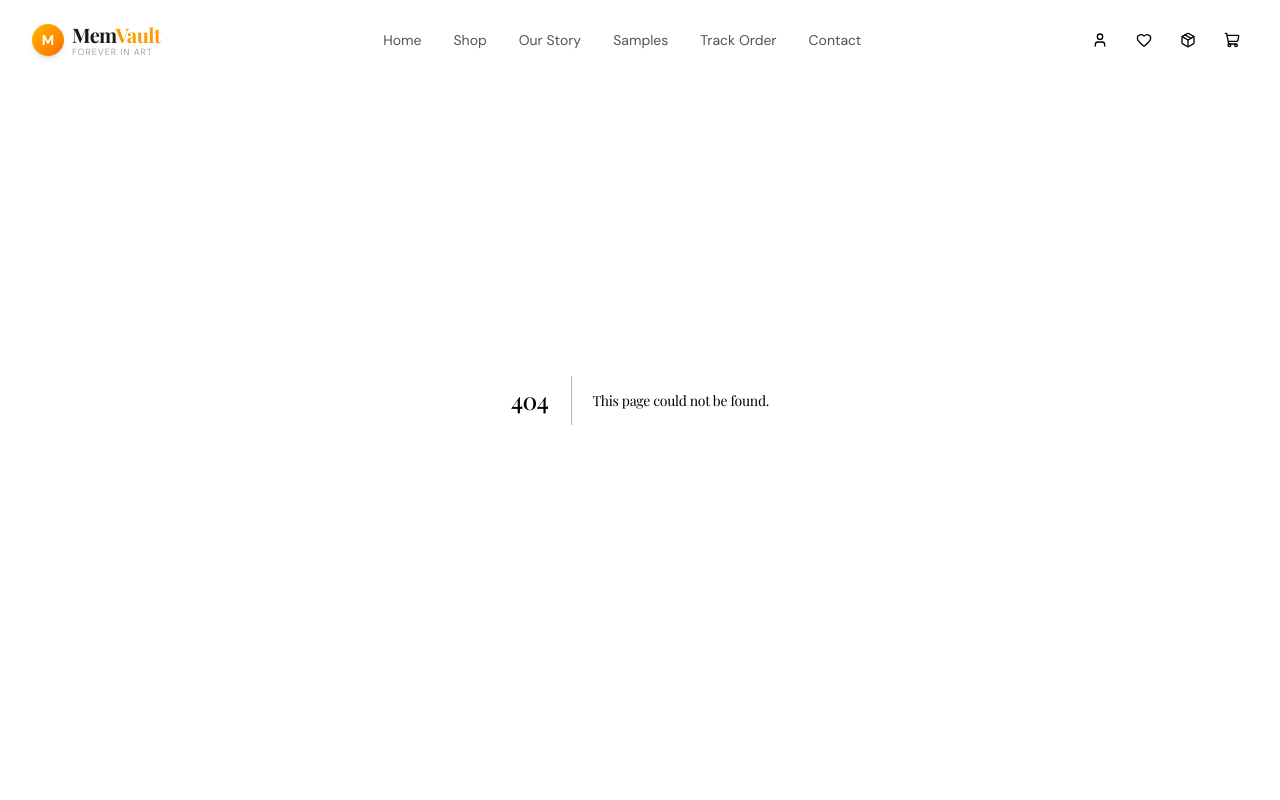
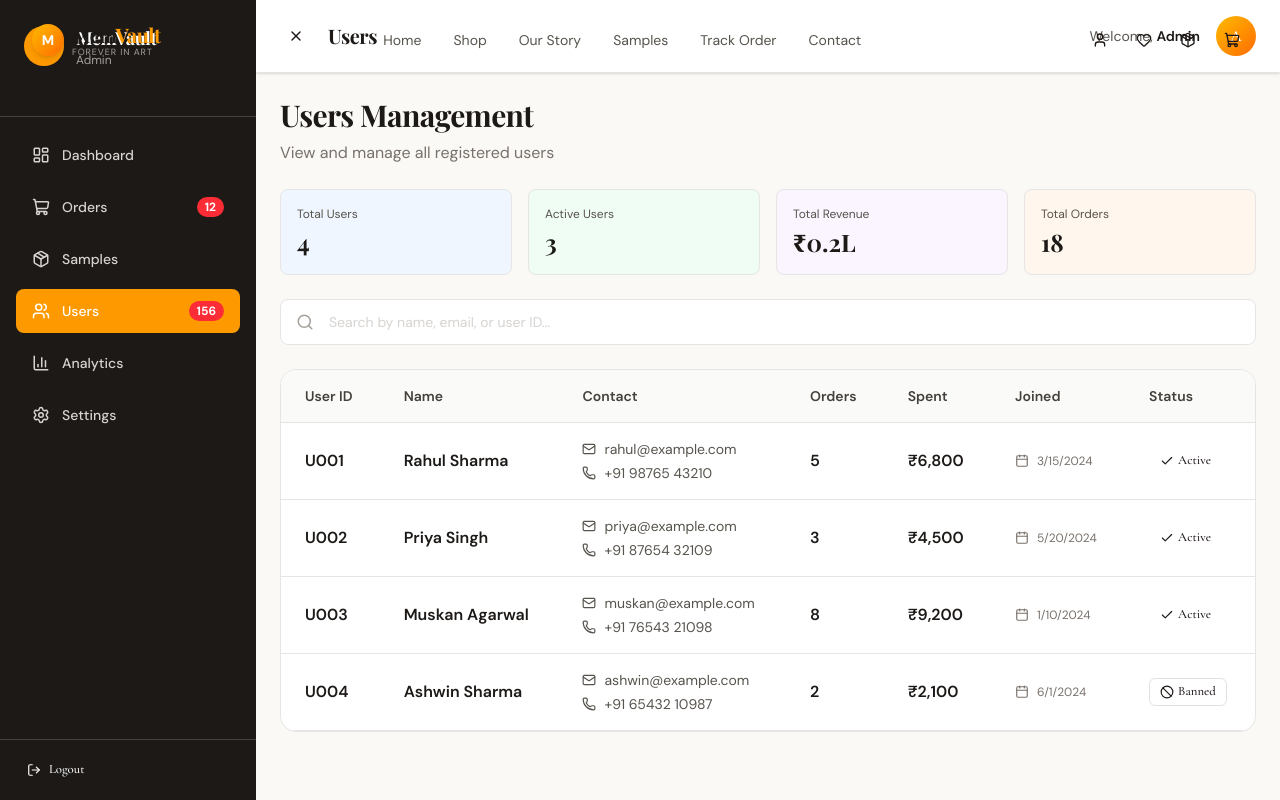
Before and after one commit to rachitsharma300/mystoryarchive, a Next.js app: page /admin/users in a window 1280 px wide. Before the commit this address had no page. Shown: the top 800 px of the page. Built offline with nearby package versions, Linux system fonts and the light colour scheme; a web font is replaced by a local one.

Commit message:
feat: add UsersPage component for user management with search and status toggle

```diff
--- /dev/null
+++ b/app/admin/users/page.tsx
@@ -0,0 +1,278 @@
+"use client";
+
+import { useState } from "react";
+import { motion } from "framer-motion";
+import { Search, Mail, Phone, Calendar, Ban, Check } from "lucide-react";
+import { Button } from "@/components/ui/button";
+
+interface User {
+  id: string;
+  name: string;
+  email: string;
+  phone: string;
+  totalOrders: number;
+  totalSpent: number;
+  joinDate: string;
+  isActive: boolean;
+  lastOrder: string;
+}
+
+const mockUsers: User[] = [
+  {
+    id: "U001",
+    name: "Rahul Sharma",
+    email: "rahul@example.com",
+    phone: "+91 98765 43210",
+    totalOrders: 5,
+    totalSpent: 6800,
+    joinDate: "2024-03-15",
+    isActive: true,
+    lastOrder: "2025-06-05",
+  },
+  {
+    id: "U002",
+    name: "Priya Singh",
+    email: "priya@example.com",
+    phone: "+91 87654 32109",
+    totalOrders: 3,
+    totalSpent: 4500,
+    joinDate: "2024-05-20",
+    isActive: true,
+    lastOrder: "2025-05-28",
+  },
+  {
+    id: "U003",
+    name: "Muskan Agarwal",
+    email: "muskan@example.com",
+    phone: "+91 76543 21098",
+    totalOrders: 8,
+    totalSpent: 9200,
+    joinDate: "2024-01-10",
+    isActive: true,
+    lastOrder: "2025-06-08",
+  },
+  {
+    id: "U004",
+    name: "Ashwin Sharma",
+    email: "ashwin@example.com",
+    phone: "+91 65432 10987",
+    totalOrders: 2,
+    totalSpent: 2100,
+    joinDate: "2024-06-01",
+    isActive: false,
+    lastOrder: "2025-04-15",
+  },
+];
+
+export default function UsersPage() {
+  const [users, setUsers] = useState(mockUsers);
+  const [searchTerm, setSearchTerm] = useState("");
+
+  const filteredUsers = users.filter((user) => {
+    return (
+      user.name.toLowerCase().includes(searchTerm.toLowerCase()) ||
+      user.email.toLowerCase().includes(searchTerm.toLowerCase()) ||
+      user.id.includes(searchTerm)
+    );
+  });
+
+  const handleToggleStatus = (id: string) => {
+    setUsers(
+      users.map((user) =>
+        user.id === id ? { ...user, isActive: !user.isActive } : user
+      )
+    );
+  };
+
+  const stats = {
+    total: users.length,
+    active: users.filter((u) => u.isActive).length,
+    totalSpent: users.reduce((sum, u) => sum + u.totalSpent, 0),
+    totalOrders: users.reduce((sum, u) => sum + u.totalOrders, 0),
+  };
+
+  return (
+    <div className="space-y-6">
+      {/* Header */}
+      <motion.div
+        initial={{ opacity: 0, y: 20 }}
+        animate={{ opacity: 1, y: 0 }}
+      >
+        <h1 className="font-display text-3xl font-bold text-stone-900 mb-2">
+          Users Management
+        </h1>
+        <p className="font-sans-clean text-stone-500">
+          View and manage all registered users
+        </p>
+      </motion.div>
+
+      {/* Stats */}
+      <motion.div
+        initial={{ opacity: 0, y: 20 }}
+        animate={{ opacity: 1, y: 0 }}
+        transition={{ delay: 0.1 }}
+        className="grid grid-cols-2 md:grid-cols-4 gap-4"
+      >
+        {[
+          { label: "Total Users", value: stats.total, color: "bg-blue-50" },
+          { label: "Active Users", value: stats.active, color: "bg-green-50" },
+          {
+            label: "Total Revenue",
+            value: `₹${(stats.totalSpent / 100000).toFixed(1)}L`,
+            color: "bg-purple-50",
+          },
+          {
+            label: "Total Orders",
+            value: stats.totalOrders,
+            color: "bg-orange-50",
+          },
+        ].map((stat) => (
+          <motion.div
+            key={stat.label}
+            initial={{ opacity: 0, y: 20 }}
+            animate={{ opacity: 1, y: 0 }}
+            className={`rounded-lg ${stat.color} p-4 border border-stone-200`}
+          >
+            <p className="font-sans-clean text-xs text-stone-600 mb-1">
+              {stat.label}
+            </p>
+            <p className="font-display text-2xl font-bold text-stone-900">
+              {stat.value}
+            </p>
+          </motion.div>
+        ))}
+      </motion.div>
+
+      {/* Search */}
+      <motion.div
+        initial={{ opacity: 0, y: 20 }}
+        animate={{ opacity: 1, y: 0 }}
+        transition={{ delay: 0.2 }}
+        className="relative"
+      >
+        <Search className="absolute left-4 top-3.5 text-stone-400" size={18} />
+        <input
+          type="text"
+          placeholder="Search by name, email, or user ID..."
+          value={searchTerm}
+          onChange={(e) => setSearchTerm(e.target.value)}
+          className="w-full pl-12 pr-4 py-3 rounded-lg border border-stone-200 bg-white font-sans-clean text-sm text-stone-800 placeholder-stone-300 outline-none focus:border-amber-400 transition-all"
+        />
+      </motion.div>
+
+      {/* Users Table */}
+      <motion.div
+        initial={{ opacity: 0, y: 20 }}
+        animate={{ opacity: 1, y: 0 }}
+        transition={{ delay: 0.3 }}
+        className="rounded-2xl bg-white border border-stone-200 overflow-hidden"
+      >
+        <div className="overflow-x-auto">
+          <table className="w-full">
+            <thead className="bg-stone-50 border-b border-stone-200">
+              <tr>
+                <th className="px-6 py-4 text-left font-sans-clean font-semibold text-stone-700 text-sm">
+                  User ID
+                </th>
+                <th className="px-6 py-4 text-left font-sans-clean font-semibold text-stone-700 text-sm">
+                  Name
+                </th>
+                <th className="px-6 py-4 text-left font-sans-clean font-semibold text-stone-700 text-sm">
+                  Contact
+                </th>
+                <th className="px-6 py-4 text-left font-sans-clean font-semibold text-stone-700 text-sm">
+                  Orders
+                </th>
+                <th className="px-6 py-4 text-left font-sans-clean font-semibold text-stone-700 text-sm">
+                  Spent
+                </th>
+                <th className="px-6 py-4 text-left font-sans-clean font-semibold text-stone-700 text-sm">
+                  Joined
+                </th>
+                <th className="px-6 py-4 text-left font-sans-clean font-semibold text-stone-700 text-sm">
+                  Status
+                </th>
+              </tr>
+            </thead>
+            <tbody>
+              {filteredUsers.map((user, i) => (
+                <motion.tr
+                  key={user.id}
+                  initial={{ opacity: 0 }}
+                  animate={{ opacity: 1 }}
+                  transition={{ delay: i * 0.05 }}
+                  className="border-b border-stone-200 hover:bg-stone-50 transition-colors"
+                >
+                  <td className="px-6 py-4">
+                    <span className="font-sans-clean font-semibold text-stone-900">
+                      {user.id}
+                    </span>
+                  </td>
+                  <td className="px-6 py-4">
+                    <p className="font-sans-clean font-semibold text-stone-900">
+                      {user.name}
+                    </p>
+                  </td>
+                  <td className="px-6 py-4">
+                    <div className="space-y-1">
+                      <div className="flex items-center gap-2 font-sans-clean text-sm text-stone-600">
+                        <Mail size={14} />
+                        {user.email}
+                      </div>
+                      <div className="flex items-center gap-2 font-sans-clean text-sm text-stone-600">
+                        <Phone size={14} />
+                        {user.phone}
+                      </div>
+                    </div>
+                  </td>
+                  <td className="px-6 py-4">
+                    <span className="font-sans-clean font-semibold text-stone-900">
+                      {user.totalOrders}
+                    </span>
+                  </td>
+                  <td className="px-6 py-4">
+                    <span className="font-sans-clean font-semibold text-stone-900">
+                      ₹{user.totalSpent.toLocaleString()}
+                    </span>
+                  </td>
+                  <td className="px-6 py-4">
+                    <div className="flex items-center gap-2 font-sans-clean text-xs text-stone-500">
+                      <Calendar size={14} />
+                      {new Date(user.joinDate).toLocaleDateString()}
+                    </div>
+                  </td>
+                  <td className="px-6 py-4">
+                    <Button
+                      onClick={() => handleToggleStatus(user.id)}
+                      variant={user.isActive ? "default" : "outline"}
+                      size="sm"
+                      className="gap-1"
+                    >
+                      {user.isActive ? (
+                        <>
+                          <Check size={14} />
+                          Active
+                        </>
+                      ) : (
+                        <>
+                          <Ban size={14} />
+                          Banned
+                        </>
+                      )}
+                    </Button>
+                  </td>
+                </motion.tr>
+              ))}
+            </tbody>
+          </table>
+        </div>
+
+        {filteredUsers.length === 0 && (
+          <div className="text-center py-12">
+            <p className="font-sans-clean text-stone-500">No users found</p>
+          </div>
+        )}
+      </motion.div>
+    </div>
+  );
+}
```
